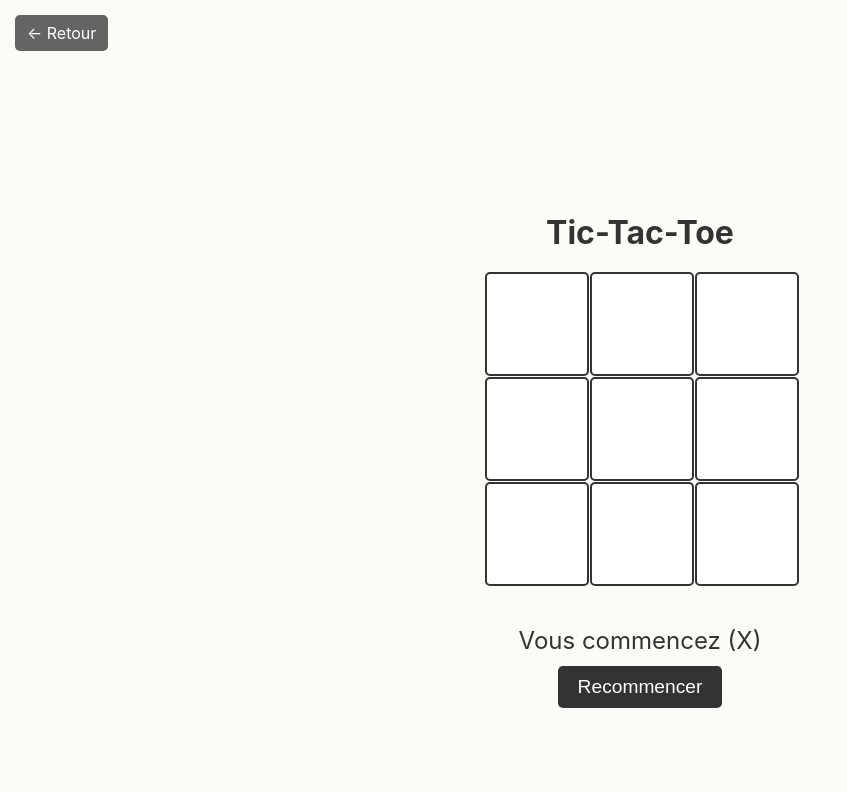
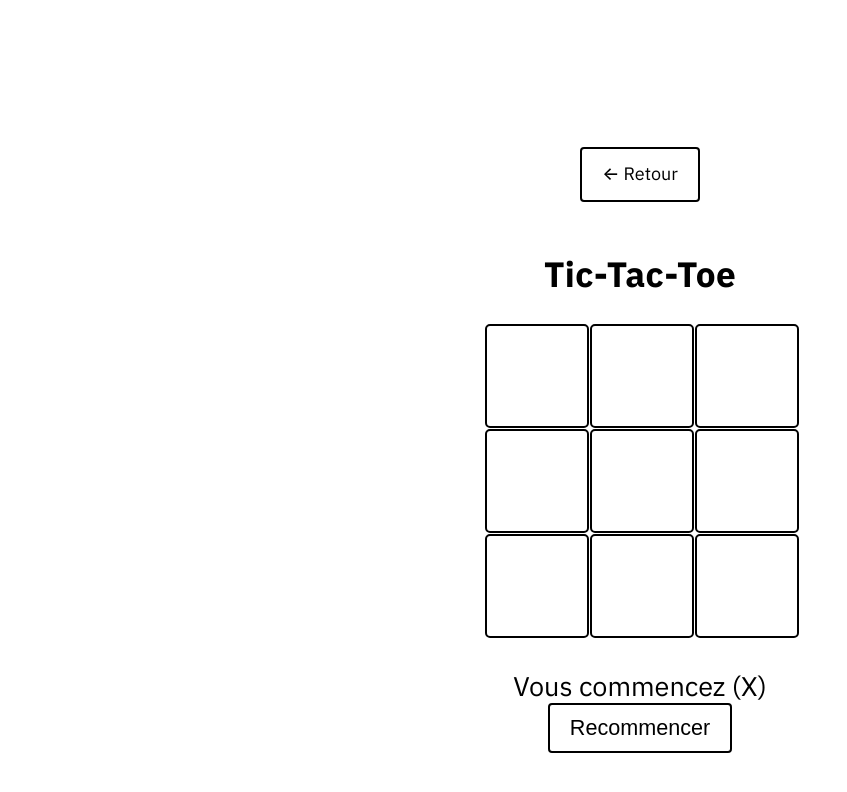
Before and after one commit to MADUP212/MADUP212.github.io, a Jekyll site: the page jeux/tictactoe.html, which Jekyll copies as it is, in a window 1280 px wide. Shown: the top 792 px of the page, without its empty margins (0-847 px from the left). Built offline with Jekyll 4.4.1, drawn with Linux system fonts in a browser that asks for light colours.

Commit message:
Update tictactoe.html

```diff
--- a/jeux/tictactoe.html
+++ b/jeux/tictactoe.html
@@ -4,33 +4,26 @@
     <meta charset="UTF-8">
     <meta name="viewport" content="width=device-width, initial-scale=1.0">
     <title>Tic-Tac-Toe</title>
+    <link rel="stylesheet" href="/assets/style.css">
     <style>
         body {
+            font-family: 'IBM Plex Sans', -apple-system, BlinkMacSystemFont, 'Segoe UI', sans-serif;
             display: flex;
             justify-content: center;
             align-items: center;
-            height: 100vh;
+            min-height: 100vh;
             margin: 0;
-            background-color: #fdfbf7; /* Beige clair */
-            font-family: -apple-system, BlinkMacSystemFont, "Segoe UI", Roboto, Helvetica, Arial, sans-serif;
-            color: #333;
+            background-color: #fff;
+            color: #000;
             flex-direction: column;
             position: relative;
         }
-        .back-button {
-            position: absolute;
-            top: 15px;
-            left: 15px;
-            color: #fff;
-            background-color: rgba(0,0,0,0.6);
-            padding: 8px 12px;
-            text-decoration: none;
-            border-radius: 5px;
-            font-size: 1em;
-        }
+
         h1 {
             margin-bottom: 20px;
+            color: #000;
         }
+
         #gameBoard {
             display: grid;
             grid-template-columns: repeat(3, 100px);
@@ -38,11 +31,12 @@
             gap: 5px;
             margin-bottom: 20px;
         }
+
         .cell {
             width: 100px;
             height: 100px;
             background-color: #fff;
-            border: 2px solid #333;
+            border: 2px solid #000;
             border-radius: 5px;
             display: flex;
             justify-content: center;
@@ -51,33 +45,40 @@
             font-weight: bold;
             cursor: pointer;
             transition: background-color 0.3s;
+            color: #000;
         }
+
         .cell:hover {
             background-color: #f0f0f0;
         }
+
         #status {
             font-size: 1.5em;
             height: 30px;
             margin-bottom: 10px;
+            color: #000;
         }
+
         #restartBtn {
             font-size: 1.2em;
             padding: 10px 20px;
-            border-radius: 5px;
-            border: none;
-            background-color: #333;
-            color: white;
+            border-radius: 4px;
+            border: 2px solid #000;
+            background-color: #fff;
+            color: #000;
             cursor: pointer;
-            transition: background-color 0.2s;
+            transition: all 0.2s ease;
+            font-weight: 500;
         }
+
         #restartBtn:hover {
-            background-color: #555;
+            background-color: #000;
+            color: #fff;
         }
     </style>
 </head>
 <body>
-
-    <a href="javascript:history.back()" class="back-button">← Retour</a>
+    <a href="/" class="back-button" onclick="if(history.length > 1) { history.go(-1); return false; } else { return true; }">← Retour</a>
 
     <h1>Tic-Tac-Toe</h1>
     <div id="gameBoard">
@@ -98,13 +99,11 @@
         const cells = document.querySelectorAll('.cell');
         const statusText = document.getElementById('status');
         const restartBtn = document.getElementById('restartBtn');
-
         let playerSymbol;
         let aiSymbol;
         let gameActive = true;
         let boardState = ["", "", "", "", "", "", "", "", ""];
         let currentPlayer;
-
         const winningConditions = [
             [0, 1, 2], [3, 4, 5], [6, 7, 8],
             [0, 3, 6], [1, 4, 7], [2, 5, 8],
@@ -113,14 +112,11 @@
 
         function handleCellClick(event) {
             if (currentPlayer !== playerSymbol || !gameActive) return;
-
             const clickedCell = event.target;
             const clickedCellIndex = parseInt(clickedCell.getAttribute('data-index'));
-
             if (boardState[clickedCellIndex] !== "") {
                 return;
             }
-
             updateCell(clickedCell, clickedCellIndex, playerSymbol);
             if (checkEndCondition()) return;
 
@@ -137,7 +133,6 @@
         function checkEndCondition() {
             let roundWon = false;
             let winner = null;
-
             for (let i = 0; i < winningConditions.length; i++) {
                 const [a, b, c] = winningConditions[i];
                 if (boardState[a] && boardState[a] === boardState[b] && boardState[a] === boardState[c]) {
@@ -146,31 +141,25 @@
                     break;
                 }
             }
-
             if (roundWon) {
                 statusText.textContent = `${winner} a gagné !`;
                 gameActive = false;
                 return true;
             }
-
             if (!boardState.includes("")) {
                 statusText.textContent = "Égalité !";
                 gameActive = false;
                 return true;
             }
-
             return false;
         }
 
         function aiTurn() {
             if (!gameActive) return;
-
             const bestMove = findBestMove(boardState);
             const aiCell = document.querySelector(`.cell[data-index='${bestMove}']`);
-
             updateCell(aiCell, bestMove, aiSymbol);
             if (checkEndCondition()) return;
-
             currentPlayer = playerSymbol;
             statusText.textContent = `C'est à votre tour (${playerSymbol})`;
         }
@@ -178,13 +167,11 @@
         function findBestMove(board) {
             let bestVal = -Infinity;
             let bestMove = -1;
-
             for (let i = 0; i < board.length; i++) {
                 if (board[i] === "") {
                     board[i] = aiSymbol;
                     let moveVal = minimax(board, 0, false);
                     board[i] = "";
-
                     if (moveVal > bestVal) {
                         bestMove = i;
                         bestVal = moveVal;
@@ -196,11 +183,9 @@
 
         function minimax(board, depth, isMax) {
             let score = evaluate(board);
-
             if (score === 10) return score - depth;
             if (score === -10) return score + depth;
             if (!board.includes("")) return 0;
-
             if (isMax) {
                 let best = -Infinity;
                 for (let i = 0; i < board.length; i++) {
@@ -239,7 +224,6 @@
             gameActive = true;
             boardState = ["", "", "", "", "", "", "", "", ""];
             cells.forEach(cell => cell.textContent = "");
-
             if (Math.random() > 0.5) {
                 playerSymbol = 'X';
                 aiSymbol = 'O';
```
Also changed, not shown: other parts of jeux/tictactoe.html (+0 -2 lines).
